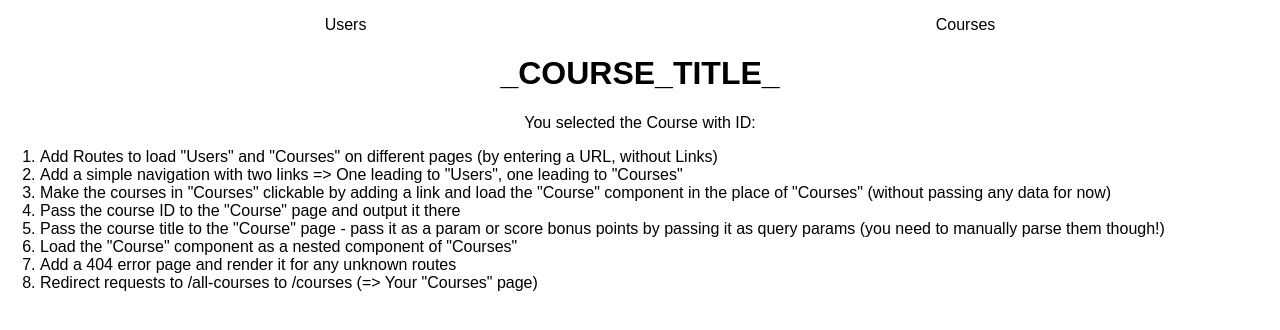
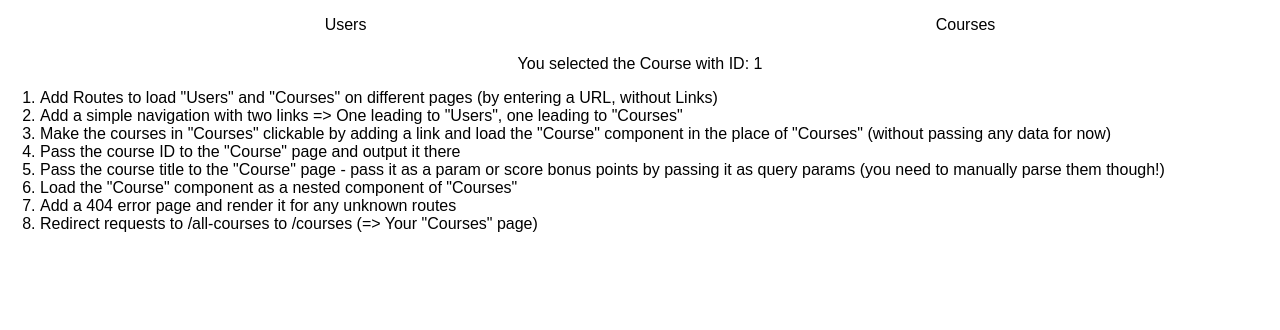
Before and after one commit to MaciejUberna/BlogHttpRequestsTest, a React (Create React App) app in the folder routing-assignment-problem/: page /courses/1 in a window 1280 px wide. Shown: the top 330 px of the page. Built offline with nearby package versions, Linux system fonts and the light colour scheme.

Commit message:
Assigment1-5 Installed query-string in order to parse search queries from url.

```diff
--- a/routing-assignment-problem/package.json
+++ b/routing-assignment-problem/package.json
@@ -4,6 +4,7 @@
   "private": true,
   "dependencies": {
     "axios": "^0.19.2",
+    "query-string": "^6.11.0",
     "react": "^16.12.0",
     "react-dom": "^16.12.0",
     "react-router": "^5.1.2",
--- a/routing-assignment-problem/src/containers/Course/Course.js
+++ b/routing-assignment-problem/src/containers/Course/Course.js
@@ -1,11 +1,30 @@
 import React, { Component } from 'react';
+//package to parse queries
+import queryString from 'query-string';
 
 class Course extends Component {
+
+    state = {
+        id: null,
+        title: null
+    }
+
+    componentDidMount() {
+        //console.log('this.props.location.search: ',this.props.location.search);
+        const queries = queryString.parse(this.props.location.search);
+        //console.log('queries: ',queries.title);
+        this.setState(
+            {id: this.props.match.params.id,
+            title: queries.title}
+        );
+    }
+
     render () {
         return (
             <div>
-                <h1>_COURSE_TITLE_</h1>
-                <p>You selected the Course with ID: {this.props.id}</p>
+                <h1>{this.state.title}</h1>
+                {/* {console.log("Course props log:",this.props)} */}
+                <p>You selected the Course with ID: {this.state.id} </p>
             </div>
         );
     }
--- a/routing-assignment-problem/src/containers/Courses/Courses.js
+++ b/routing-assignment-problem/src/containers/Courses/Courses.js
@@ -1,5 +1,6 @@
 import React, { Component } from 'react';
-import {NavLink} from 'react-router-dom';
+import {NavLink, Route} from 'react-router-dom';
+import Course from '../Course/Course';
 
 import classes from './Courses.module.css';
 
@@ -20,13 +21,14 @@ class Courses extends Component {
                     {
                         this.state.courses.map( course => {
                             return <article className={classes.Course} key={course.id}>
-                                <NavLink activeClassName={classes.Link} to={"/courses/"+course.id}>
+                                <NavLink activeClassName={classes.Link} to={"/courses/"+course.id+'?title='+course.title}>
                                     {course.title}
                                 </NavLink>
                             </article>;
                         } )
                     }
                 </section>
+                <Route path={this.props.match.url + '/:id'} exact component={Course} />
             </div>
         );
     }
```
Also changed, not shown: 1 other file (tests, documents, lock files or other folders).
